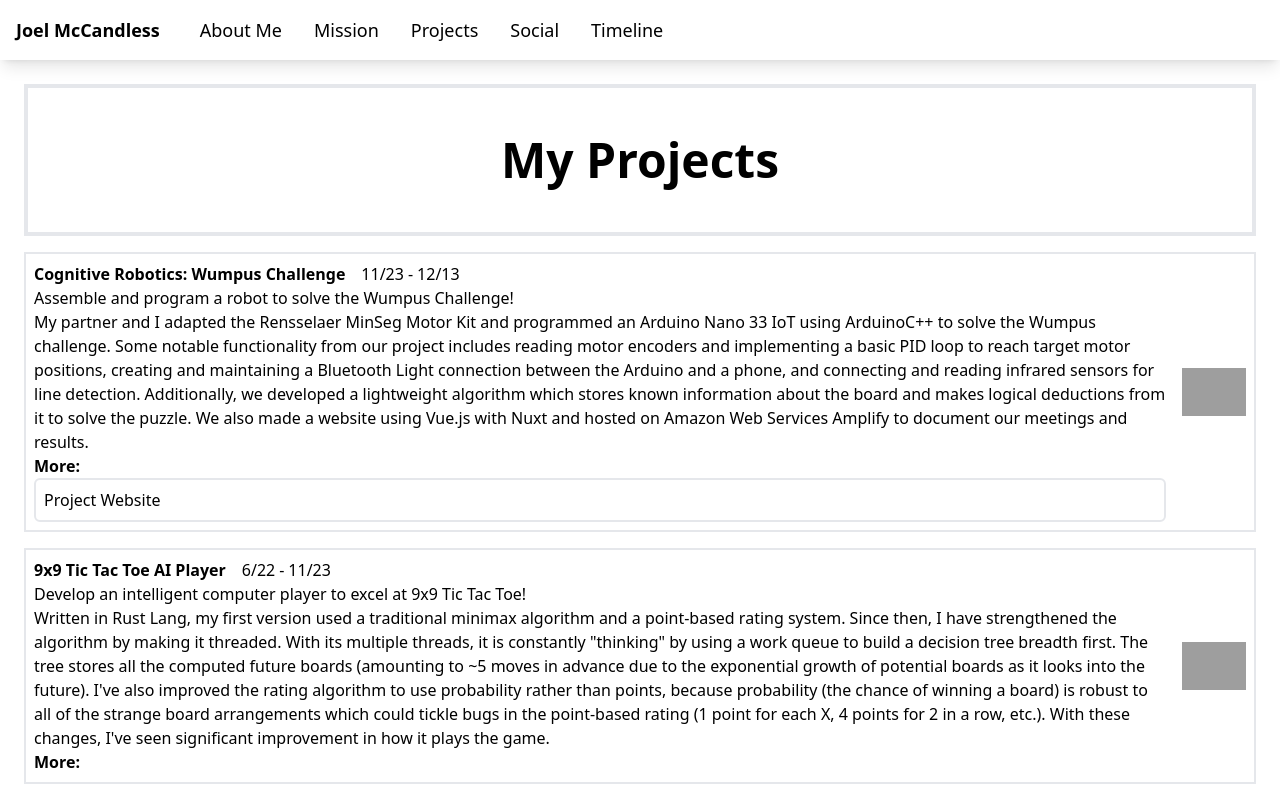
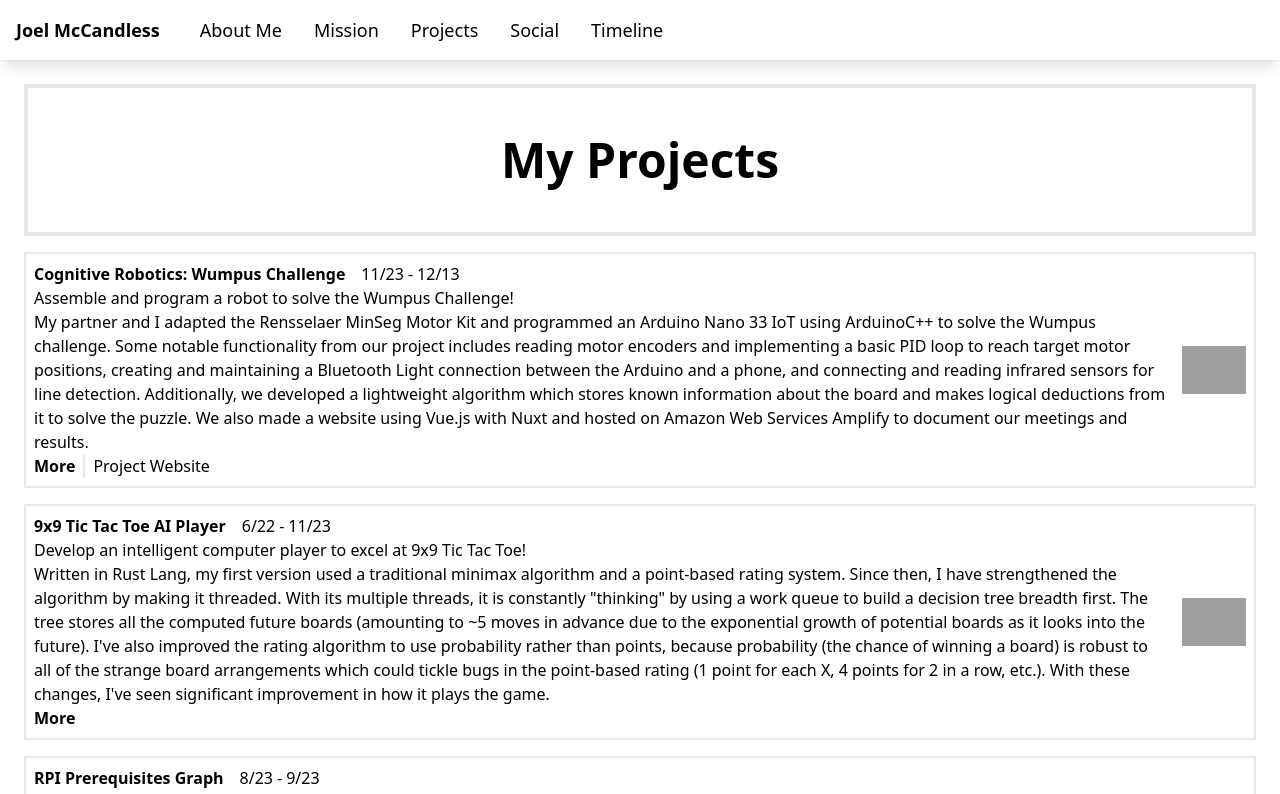
Before and after one commit to jmccand/personal_website, a Nuxt app in the folder website/: page /projects in a window 1280 px wide. Shown: the top 794 px of the page. Built offline with nearby package versions, Linux system fonts and the light colour scheme; grey boxes are pictures that could not be loaded.

Commit message:
change project more links to separate MoreLink component

```diff
--- /dev/null
+++ b/website/components/MoreLink.vue
@@ -0,0 +1,11 @@
+<template>
+  <NuxtLink :to="props.to" target="_blank" class="border-l-2 px-2 items-center min-w-fit">
+    <slot>
+    </slot>
+  </NuxtLink>
+</template>
+<script setup>
+ const props = defineProps({
+   to: String
+ });
+</script>
--- a/website/pages/projects.vue
+++ b/website/pages/projects.vue
@@ -10,7 +10,7 @@
 	    <span class="font-bold pr-4">{{ project.name }}</span><span class="pr-1">{{ project.start }}</span>-<span class="pl-1">{{ project.end }}</span><br />
 	    <span>{{ project.goal }}</span><br />
 	    <p v-html="project.details"></p>
-	    <p><span class="font-bold">More:</span><span v-for="more_item in project.more"> <TagLink :to="more_item[1]">{{ more_item[0] }}</TagLink></span></p>
+	    <p><span class="font-bold pr-2">More</span><span v-for="more_item in project.more"><MoreLink :to="more_item[1]">{{ more_item[0] }}</MoreLink></span></p>
 	  </td>
 	  <td class="border-2 border-l-0 p-2">
 	    <img :src="'/_nuxt/assets/images/' + project.thumbnail" :alt="project.name">
```
